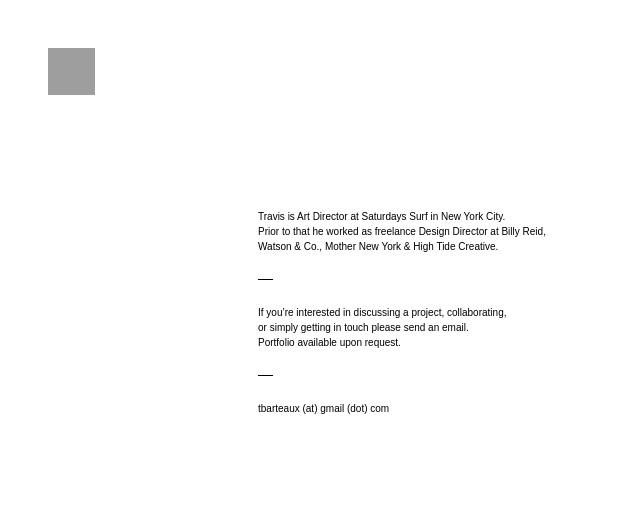
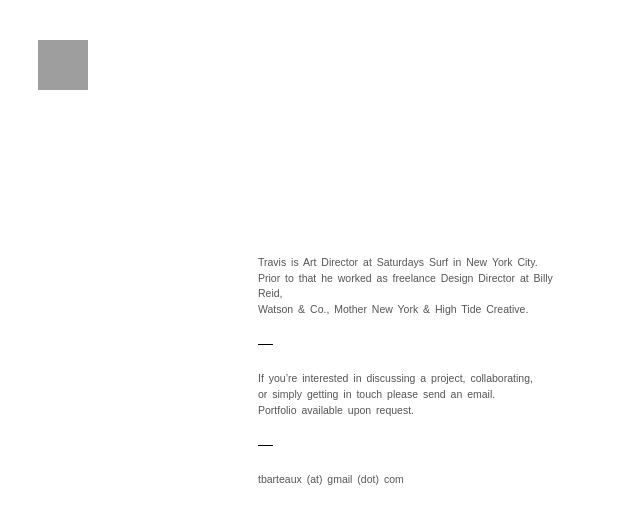
Before and after one commit to aung-barto/tbarto, a PHP site: page / in a window 1280 px wide. Shown: the top 524 px of the page, without its empty margins (0-640 px from the left). Run offline with PHP 8.4, Linux system fonts and the light colour scheme; grey boxes are pictures that could not be loaded.

Commit message:
Update styles.css

```diff
--- a/css/styles.css
+++ b/css/styles.css
@@ -1,8 +1,8 @@
 
-body {font-family: arial; font-size: 10px; line-height: 15px;}
+body {font-family: Arial, Helvetica; font-size: 10.5px; line-height: 1.5;word-spacing:2px;color:#555;}
 .magic-container {
-  margin: 110px 0 0 250px;
+  margin: 160px 0 0 250px;
 }
 p {width: 300px;}
 .hr {height: 1px;width:15px;background-color:#000000;}
-img {margin:40px 0 0 40px;width:47px;height:47px;}
+img {margin:32px 0 0 30px;width:50px;height:50px;}
```
